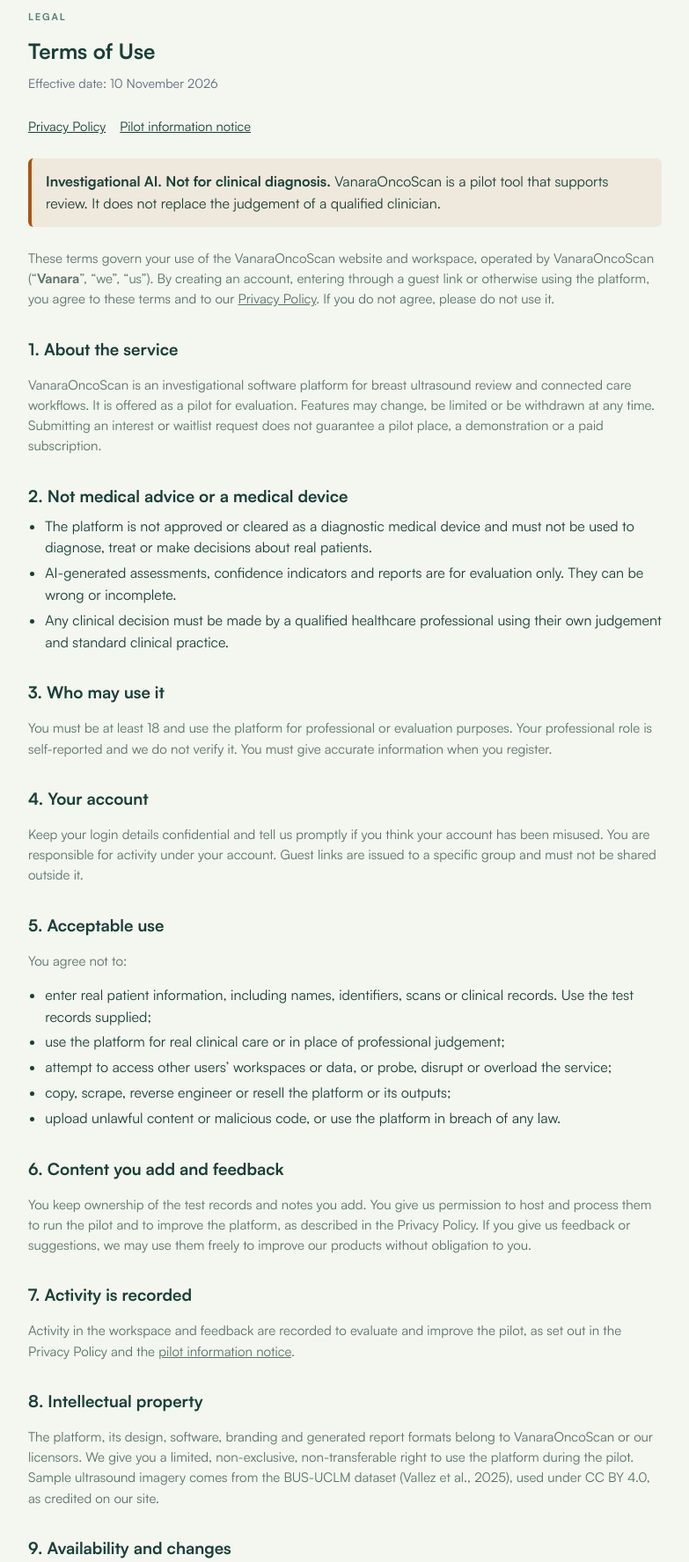
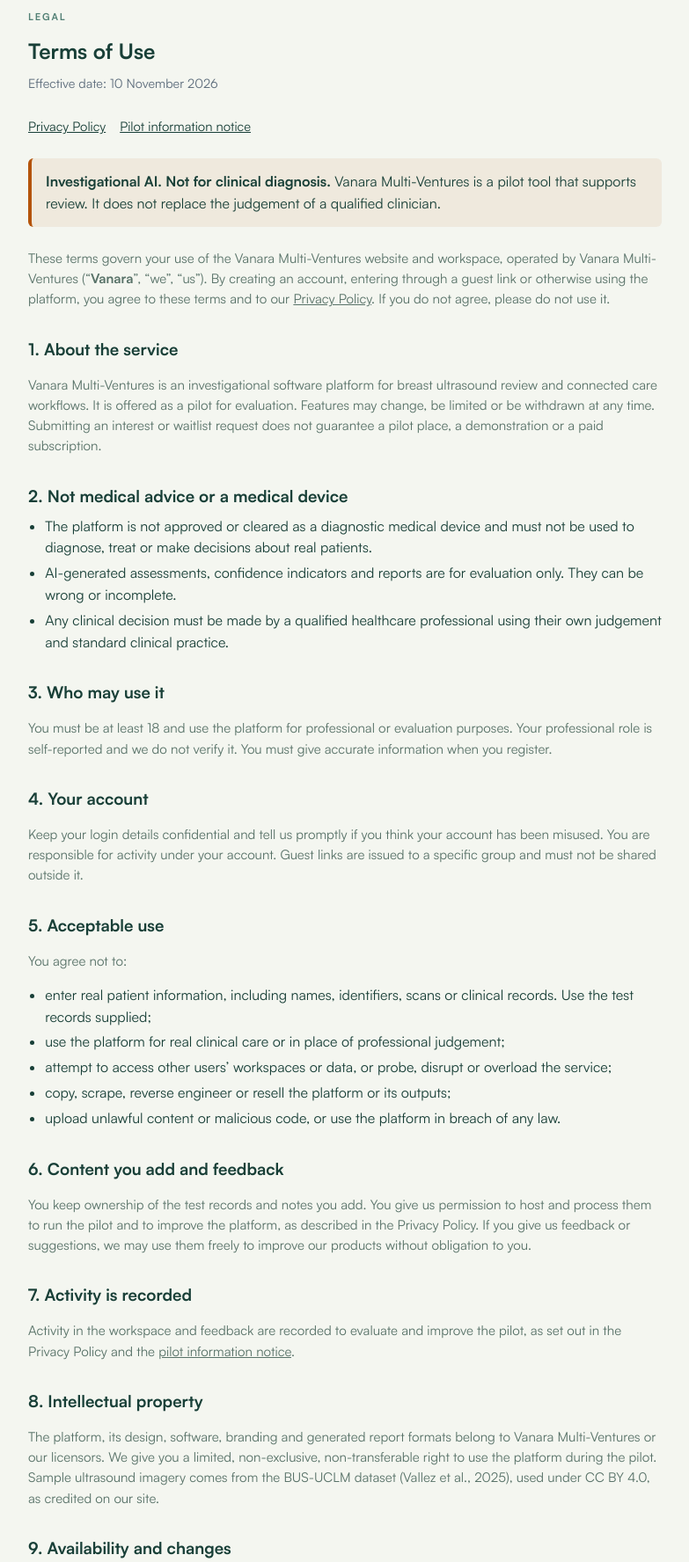
Before and after one commit to vaisah-zirra/vanaraoncoscan, a Django app: page /terms/ in a window 1280 px wide. Shown: the part 161-1937 px from the top of the page at 88% size, without its empty margins (248-1031 px from the left). Run offline with Django 5.2, Linux system fonts and the light colour scheme; parts of the project's set-up code (start-up, migrations or seed data) failed here and were passed over.

Commit message:
Name to Multi Ventures

```diff
--- a/templates/legal/terms.html
+++ b/templates/legal/terms.html
@@ -3,13 +3,13 @@
 <p class="legal-meta">Effective date: 10 November 2026</p>
 <nav class="legal-toc" aria-label="Legal pages"><a href="/privacy-policy/">Privacy Policy</a><a href="{% url 'validation-privacy' %}">Pilot information notice</a></nav>
 
-<div class="legal-callout"><strong>Investigational AI. Not for clinical diagnosis.</strong> VanaraOncoScan is a pilot tool that supports review. It does not replace the judgement of a qualified clinician.</div>
+<div class="legal-callout"><strong>Investigational AI. Not for clinical diagnosis.</strong> Vanara Multi-Ventures is a pilot tool that supports review. It does not replace the judgement of a qualified clinician.</div>
 
 <div class="v-prose">
-<p>These terms govern your use of the VanaraOncoScan website and workspace, operated by VanaraOncoScan (“<strong>Vanara</strong>”, “we”, “us”). By creating an account, entering through a guest link or otherwise using the platform, you agree to these terms and to our <a href="/privacy-policy/">Privacy Policy</a>. If you do not agree, please do not use it.</p>
+<p>These terms govern your use of the Vanara Multi-Ventures website and workspace, operated by Vanara Multi-Ventures (“<strong>Vanara</strong>”, “we”, “us”). By creating an account, entering through a guest link or otherwise using the platform, you agree to these terms and to our <a href="/privacy-policy/">Privacy Policy</a>. If you do not agree, please do not use it.</p>
 
 <h3>1. About the service</h3>
-<p>VanaraOncoScan is an investigational software platform for breast ultrasound review and connected care workflows. It is offered as a pilot for evaluation. Features may change, be limited or be withdrawn at any time. Submitting an interest or waitlist request does not guarantee a pilot place, a demonstration or a paid subscription.</p>
+<p>Vanara Multi-Ventures is an investigational software platform for breast ultrasound review and connected care workflows. It is offered as a pilot for evaluation. Features may change, be limited or be withdrawn at any time. Submitting an interest or waitlist request does not guarantee a pilot place, a demonstration or a paid subscription.</p>
 
 <h3>2. Not medical advice or a medical device</h3>
 <ul>
@@ -41,7 +41,7 @@
 <p>Activity in the workspace and feedback are recorded to evaluate and improve the pilot, as set out in the Privacy Policy and the <a href="{% url 'validation-privacy' %}">pilot information notice</a>.</p>
 
 <h3>8. Intellectual property</h3>
-<p>The platform, its design, software, branding and generated report formats belong to VanaraOncoScan or our licensors. We give you a limited, non-exclusive, non-transferable right to use the platform during the pilot. Sample ultrasound imagery comes from the BUS-UCLM dataset (Vallez et al., 2025), used under CC BY 4.0, as credited on our site.</p>
+<p>The platform, its design, software, branding and generated report formats belong to Vanara Multi-Ventures or our licensors. We give you a limited, non-exclusive, non-transferable right to use the platform during the pilot. Sample ultrasound imagery comes from the BUS-UCLM dataset (Vallez et al., 2025), used under CC BY 4.0, as credited on our site.</p>
 
 <h3>9. Availability and changes</h3>
 <p>The pilot is provided without a guaranteed level of availability. We may suspend, change or end access at any time, including to maintain or protect the service.</p>
@@ -62,5 +62,5 @@
 <p>We may update these terms as the pilot develops. The effective date above shows when they last changed. Continuing to use the platform after a change means you accept the updated terms.</p>
 
 <h3>15. Contact</h3>
-<p>VanaraOncoScan · <a href="mailto:hello@vanaraoncoscan.tech">hello@vanaraoncoscan.tech</a> · <a href="tel:+2348137006617">+234 813 700 6617</a></p>
+<p>Vanara Multi-Ventures · <a href="mailto:hello@vanaraoncoscan.tech">hello@vanaraoncoscan.tech</a> · <a href="tel:+2348137006617">+234 813 700 6617</a></p>
 </div>{% endblock %}
```
Also changed, not shown: templates/legal/privacy_policy.html (+4 -4 lines).
